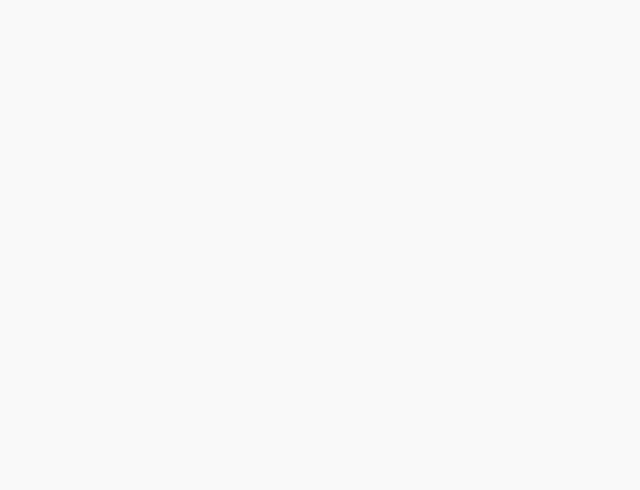
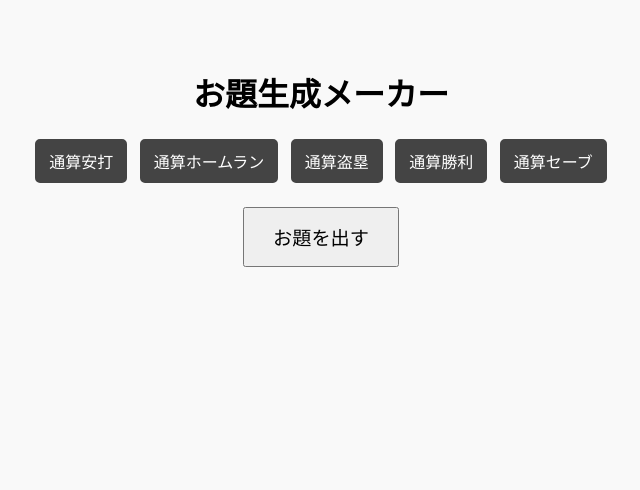
Before and after one commit to RaiTakeda/baseball-odai, a plain HTML site: page index.html in a window 1280 px wide. Shown: the whole page, without its empty margins (319-959 px from the left). Drawn offline with Linux system fonts and the light colour scheme.

Commit message:
Update index.html

```diff
--- a/index.html
+++ b/index.html
@@ -67,3 +67,98 @@
         font-size: 0.9em;
       }
       button#toggleButton {
+        font-size: 1em;
+      }
+    }
+  </style>
+</head>
+<body>
+  <h1>お題生成メーカー</h1>
+
+  <div class="toggle-buttons" id="categorySelector">
+    <button class="active" data-category="通算安打">通算安打</button>
+    <button class="active" data-category="通算ホームラン">通算ホームラン</button>
+    <button class="active" data-category="通算盗塁">通算盗塁</button>
+    <button class="active" data-category="通算勝利">通算勝利</button>
+    <button class="active" data-category="通算セーブ">通算セーブ</button>
+  </div>
+
+  <button id="toggleButton" onclick="toggleAnimation()">お題を出す</button>
+
+  <div class="output" id="kanaOutput"></div>
+  <div class="fixed-text" id="text1">から始まる</div>
+  <div class="output" id="categoryOutput"></div>
+  <div class="fixed-text" id="text2">が最も多い選手</div>
+
+  <script>
+    const kanaList = [
+      "あ", "い", "う", "え", "お",
+      "か", "き", "く", "け", "こ",
+      "さ", "し", "す", "せ", "そ",
+      "た", "ち", "つ", "て", "と",
+      "な", "に", "ぬ", "ね", "の",
+      "は", "ひ", "ふ", "へ", "ほ",
+      "ま", "み", "む", "め", "も",
+      "や",       "ゆ",       "よ",
+      "ら", "り", "る", "れ", "ろ",
+      "わ"
+    ];
+
+    let isAnimating = false;
+    let kanaInterval, categoryInterval;
+
+    const kanaOutput = document.getElementById("kanaOutput");
+    const categoryOutput = document.getElementById("categoryOutput");
+    const text1 = document.getElementById("text1");
+    const text2 = document.getElementById("text2");
+    const button = document.getElementById("toggleButton");
+    const categoryButtons = document.querySelectorAll('#categorySelector button');
+
+    // カテゴリのON/OFF切り替え
+    categoryButtons.forEach(btn => {
+      btn.addEventListener('click', () => {
+        btn.classList.toggle('active');
+      });
+    });
+
+    function getActiveCategories() {
+      return Array.from(categoryButtons)
+        .filter(btn => btn.classList.contains('active'))
+        .map(btn => btn.dataset.category);
+    }
+
+    function toggleAnimation() {
+      const activeCategories = getActiveCategories();
+
+      if (activeCategories.length === 0) {
+        alert("1つ以上のカテゴリを選択してください");
+        return;
+      }
+
+      if (!isAnimating) {
+        // アニメーション開始
+        isAnimating = true;
+        button.textContent = "ストップ";
+        text1.style.display = "block";
+        text2.style.display = "block";
+
+        kanaInterval = setInterval(() => {
+          const kana = kanaList[Math.floor(Math.random() * kanaList.length)];
+          kanaOutput.textContent = kana;
+        }, 80);
+
+        categoryInterval = setInterval(() => {
+          const category = activeCategories[Math.floor(Math.random() * activeCategories.length)];
+          categoryOutput.textContent = category;
+        }, 100);
+      } else {
+        // アニメーション停止
+        isAnimating = false;
+        button.textContent = "お題を出す";
+        clearInterval(kanaInterval);
+        clearInterval(categoryInterval);
+      }
+    }
+  </script>
+</body>
+</html>
```
